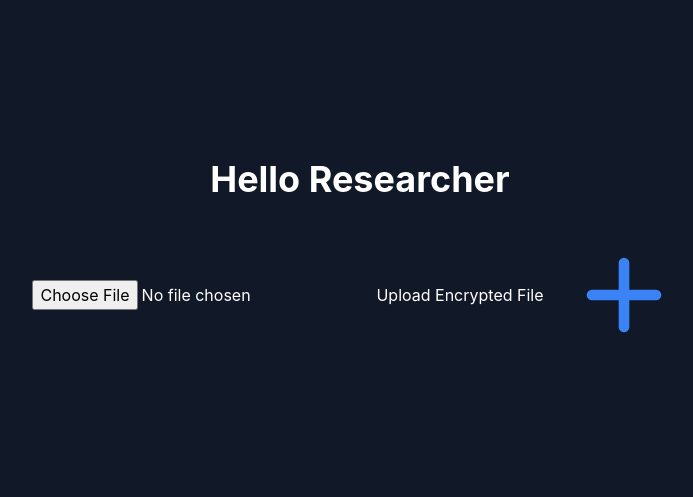
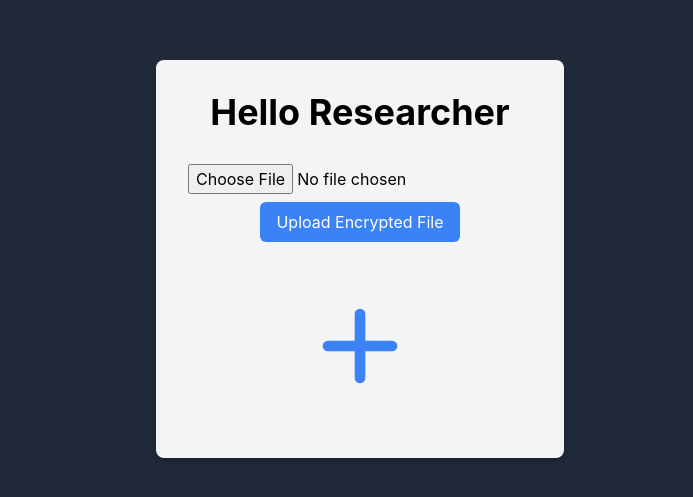
Before and after one commit to codewizard26/ethXP, a React (Create React App) app: page /upload in a window 1280 px wide. Shown: the part 141-638 px from the top of the page, without its empty margins (280-973 px from the left). Built offline with nearby package versions, Linux system fonts and the light colour scheme; what anon-aadhaar-react would draw is missing.

Commit message:
added functionalites

```diff
--- a/src/lighthouse/upload.js
+++ b/src/lighthouse/upload.js
@@ -120,23 +120,24 @@ function UploadL() {
   };
 
   return (
-    <div className="App">
-        <div className="flex min-h-screen items-center justify-center bg-gray-900 text-white">
-      <div className="max-w-4xl mx-auto p-8">
+    <div className="App bg-gray-800 min-h-screen flex items-center justify-center">
+    <div className="max-w-4xl mx-auto p-8 bg-gray-100 rounded-lg shadow-md">
       <h1 className="text-4xl font-bold mb-8 text-center">Hello Researcher</h1>
 
-        <div className="flex flex-col md:flex-row items-center justify-center md:justify-between">
+      <div className="flex flex-col items-center">
         {/* File Upload */}
-          <div className="mb-6 md:mb-0 md:mr-4 flex items-center">
-
-            <input type="file" onChange={handleFileChange} />
-            <button onClick={uploadEncryptedFile} disabled={!file}>
+        <div className="mb-6 flex flex-col items-center">
+          <input type="file" onChange={handleFileChange} className="mb-2" />
+          <div className="text-xs text-gray-500">
+            {/* {file ? file.name : "No file chosen"} */}
+          </div>
+          <button onClick={uploadEncryptedFile} disabled={!file} className="bg-blue-500 hover:bg-blue-600 text-white px-4 py-2 rounded-md focus:outline-none focus:ring focus:ring-blue-400">
             Upload Encrypted File
           </button>
         </div>
 
-          {/* SVG on the right */}
-          <div className="flex-shrink-0">
+        {/* SVG in the center */}
+        <div className="flex items-center justify-center my-4">
           <svg
             className="h-32 w-32 text-blue-500"
             fill="none"
@@ -144,7 +145,6 @@ function UploadL() {
             stroke="currentColor"
           >
             {/* Your SVG code here */}
-              {/* Example: */}
             <path
               strokeLinecap="round"
               strokeLinejoin="round"
@@ -156,8 +156,6 @@ function UploadL() {
       </div>
     </div>
   </div>
-
-    </div>
   );
 }
 
```
Lines whose indentation alone changed are shown as unchanged.
